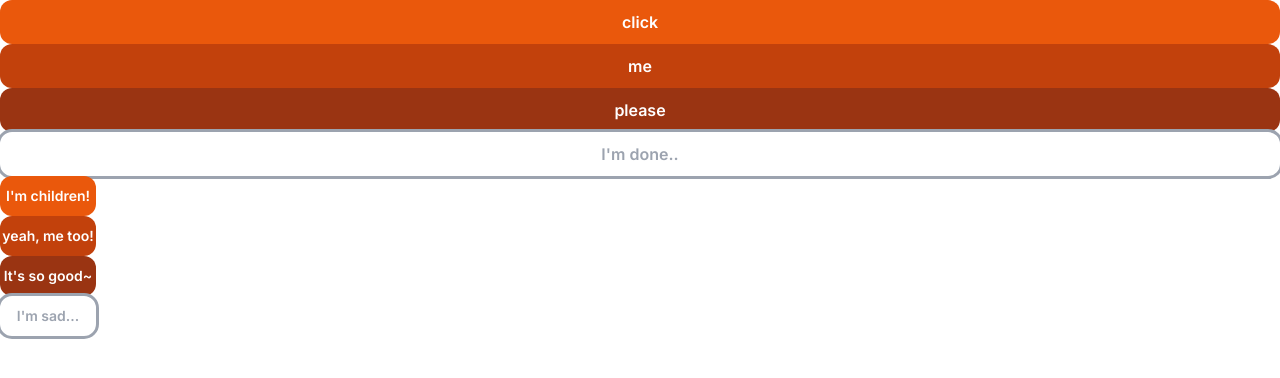
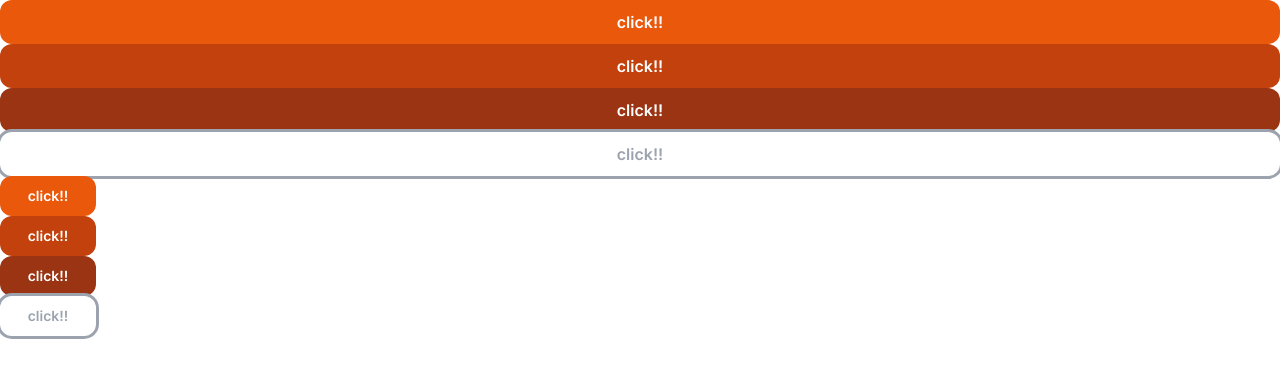
Before and after one commit to FESI5-team9/Frountend, a Next.js app: page /button in a window 1280 px wide. Shown: the top 378 px of the page. Built offline with nearby package versions, Linux system fonts and the light colour scheme.

Commit message:
refactor: React.FC 제거, button 타입 파일 생성, text 부분 children으로 변경

```diff
--- a/src/app/(testPages)/button/page.tsx
+++ b/src/app/(testPages)/button/page.tsx
@@ -1,18 +1,18 @@
-import Button from "@/components/Button";
+import Button from "@/components/Button/Button";
 
 export default function ButtonTest() {
   return (
     <>
-      <Button variant="primary" text="click" />
-      <Button variant="secondary" text="me" />
-      <Button variant="tertiary" text="please" />
-      <Button variant="disabled" text="I'm done.." />
+      <Button variant="primary" />
+      <Button variant="secondary" />
+      <Button variant="tertiary" />
+      <Button variant="disabled" />
 
       <div className="w-24">
-        <Button variant="primary" size="small" text="I'm children!" />
-        <Button variant="secondary" size="small" text="yeah, me too!" />
-        <Button variant="tertiary" size="small" text="It's so good~" />
-        <Button variant="disabled" size="small" text="I'm sad..." />
+        <Button variant="primary" size="small" />
+        <Button variant="secondary" size="small" />
+        <Button variant="tertiary" size="small" />
+        <Button variant="disabled" size="small" />
       </div>
     </>
   );
--- a/src/components/Button.tsx
+++ b/src/components/Button/Button.tsx
@@ -1,35 +1,15 @@
+import { ButtonProps } from "@/types/components/button";
 import React from "react";
 
-// 타입을 객체로 관리
-const variantOptions = {
-  primary: "primary",
-  secondary: "secondary",
-  tertiary: "tertiary",
-  whitePrimary: "whitePrimary",
-  whiteSecondary: "whiteSecondary",
-  whiteTertiary: "whiteTertiary",
-  disabled: "disabled",
-} as const;
-
-type ButtonProps = {
-  type?: "button" | "submit" | "reset";
-  text?: string;
-  variant?: keyof typeof variantOptions;
-  size?: "small" | "large"; // 버튼 크기 2가지(sm: 40px, lg: 44px, height 기준)
-  onClick?: () => void;
-  disabled?: boolean;
-  className?: string;
-};
-
-const Button: React.FC<ButtonProps> = ({
-  type = "button", // 기본 타입 : button
-  text = "button",
+const Button = ({
+  type = "button",
   variant = "primary",
   size = "large",
   onClick,
   disabled,
-  className,
-}) => {
+  children = "click!!",
+  className = "",
+}: ButtonProps) => {
   // 버튼 색상(기본 값 : 하얀 버튼) case 색상 순서 = 피그마 생성하기 버튼 컴포넌트 순서
   const getVariantClasses = () => {
     if (disabled) return "bg-gray-400 text-white cursor-not-allowed";
@@ -69,7 +49,7 @@ const Button: React.FC<ButtonProps> = ({
       disabled={disabled}
       className={`rounded-xl font-semibold ${getVariantClasses()} ${getSizeClasses()} ${className}`}
     >
-      {text}
+      {children}
     </button>
   );
 };
--- /dev/null
+++ b/src/components/Button/LinkButton.tsx
@@ -0,0 +1,63 @@
+import { ButtonProps } from "@/types/components/button";
+import Link from "next/link";
+import React from "react";
+
+const LinkButton = ({
+  variant = "primary",
+  size = "large",
+  disabled,
+  children = "click!!",
+  className = "",
+  href,
+}: ButtonProps & { href: string }) => {
+  // 버튼 색상 (기본 값: 하얀 버튼)
+  const getVariantClasses = () => {
+    if (disabled) return "bg-gray-400 text-white cursor-not-allowed";
+
+    switch (variant) {
+      case "primary":
+        return "bg-orange-600 text-white hover:opacity-50";
+      case "secondary":
+        return "bg-orange-700 text-white hover:opacity-50";
+      case "tertiary":
+        return "bg-orange-800 text-white hover:opacity-50";
+      case "whitePrimary":
+        return `bg-white text-orange-600 outline outline-orange-600`;
+      case "whiteSecondary":
+        return `bg-white text-orange-700 outline outline-orange-700`;
+      case "whiteTertiary":
+        return `bg-white text-orange-800 outline outline-orange-800`;
+      case "disabled":
+        return "bg-white text-gray-400 outline outline-gray-400";
+      default:
+        return "";
+    }
+  };
+
+  // 버튼 크기 (기본 값: small)
+  const getSizeClasses = () => {
+    switch (size) {
+      case "small":
+        return "w-full h-[40px] text-sm";
+      case "large":
+        return "w-full h-[44px] text-base";
+      default:
+        return "";
+    }
+  };
+
+  return (
+    <Link href={href}>
+      <a>
+        <button
+          disabled={disabled}
+          className={`rounded-xl font-semibold ${getVariantClasses()} ${getSizeClasses()} ${className}`}
+        >
+          {children}
+        </button>
+      </a>
+    </Link>
+  );
+};
+
+export default LinkButton;
--- /dev/null
+++ b/src/types/components/button.ts
@@ -0,0 +1,21 @@
+export const variantOptions = {
+  primary: "primary",
+  secondary: "secondary",
+  tertiary: "tertiary",
+  whitePrimary: "whitePrimary",
+  whiteSecondary: "whiteSecondary",
+  whiteTertiary: "whiteTertiary",
+  disabled: "disabled",
+} as const;
+
+export type Variant = keyof typeof variantOptions;
+
+export type ButtonProps = {
+  type?: "button" | "submit" | "reset";
+  variant?: Variant;
+  size?: "small" | "large";
+  onClick?: () => void;
+  disabled?: boolean;
+  children?: string;
+  className?: string;
+};
```
